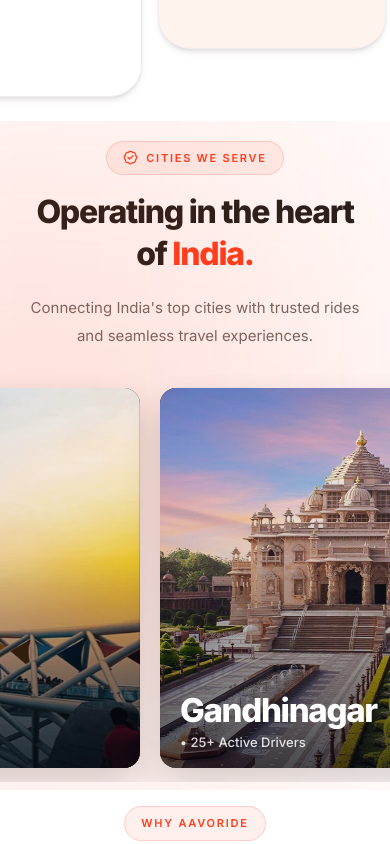
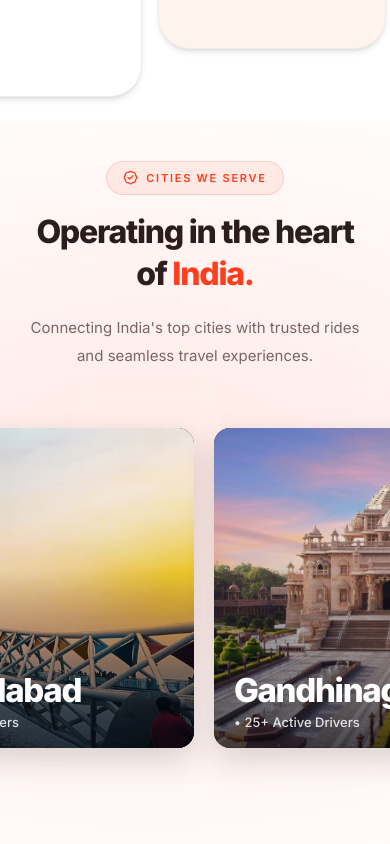
Before and after one commit to kb-patel2005/kpavoseo, a Next.js app: page / in a window 390 px wide. Shown: the part 7980-8824 px from the top of the page. Built offline with nearby package versions, Linux system fonts and the light colour scheme.

Commit message:
add links and all

```diff
--- a/components/landing/Horizontalscroller.tsx
+++ b/components/landing/Horizontalscroller.tsx
@@ -55,14 +55,13 @@ function CityCard({
         city-card
         motion-card-hover
         relative
-        h-[380px]
-        w-[350px]
+        h-[320px]
+        w-[320px]
         shrink-0
         overflow-hidden
         rounded-[16px]
         bg-[#111]
-        shadow-[0_16px_36px_rgba(31,27,24,0.18)]
-      "
+        max-md:shadow-[0_12px_30px_rgba(31,27,24,0.16)] md:min-h-[186px] md:px-6 md:py-6 md:shadow-[0_10px_24px_rgba(31,27,24,0.06)] backdrop-blur-2xl"
     >
       <Image
         alt={city.imageAlt}
@@ -120,7 +119,7 @@ function CityAutoSlideTrack() {
 
     let animationFrame: number;
 
-    const speed = 0.5;
+    const speed = 0.3;
 
     const animate = () => {
       positionRef.current -= speed;
@@ -137,15 +136,10 @@ function CityAutoSlideTrack() {
       const viewportRect =
         viewport.getBoundingClientRect();
 
-      /*
-       * Last card completely leaves
-       * the left side.
-       */
-
       let iwidth = window.innerWidth;
 
       if (lastRect.right <= iwidth - 30) {
-        positionRef.current = 0;
+        positionRef.current = 50;
 
         track.style.transform =
           "translate3d(0, 0, 0)";
@@ -166,11 +160,11 @@ function CityAutoSlideTrack() {
   return (
     <div
       ref={viewportRef}
-      className="w-full overflow-hidden mt-10"
+      className="w-full overflow-hidden mt-15 bg-transparent"
     >
       <div
         ref={trackRef}
-        className="flex w-max gap-5 py-3.5"
+        className="flex w-max gap-5 py-3.5 mb-10"
       >
         {cities.map((city, index) => (
           <CityCard
@@ -189,10 +183,10 @@ export function CitiesSections() {
       className="
         relative
         overflow-hidden
-        pt-5
-        pb-2
-        md:pt-5
-
+        pt-10
+        pb-18
+        md:pt-10
+        bg-tranparent
       "
     >
       <AmbientGlow
@@ -202,14 +196,14 @@ export function CitiesSections() {
           -translate-y-1/2
         "
         style={{
-          width: "570px",
-          height: "570px",
+          width: "800px",
+          height: "280px",
         }}
         tone="orange"
       />
 
       <SectionContainer>
-        <div className="landing-section-body h-full">
+        <div className="landing-section-body bg-transparent h-full">
 
           {/* Eyebrow */}
           <div className="flex justify-center">
--- a/components/landing/footer-section.tsx
+++ b/components/landing/footer-section.tsx
@@ -1,7 +1,7 @@
 "use client";
 
 import { BriefcaseBusiness, Camera, Mail, MapPin, Play, Send, Users } from "lucide-react";
- import {Phone} from "lucide-react";
+import { Phone } from "lucide-react";
 import { usePathname } from "next/navigation";
 import { SectionContainer } from "./shared";
 import { StatusPill } from "./status-pill";
@@ -106,50 +106,66 @@ export function FooterSection() {
               Contact Us
             </h3>
             <div className="mt-5 space-y-4">
-              <div className="group motion-card-hover flex cursor-pointer items-center gap-3 rounded-[20px] border border-[#f2e6df] bg-white px-4 py-4 shadow-[0_12px_24px_rgba(31,27,24,0.04)]">
+
+              {/* Email */}
+              <a
+                href="mailto:aavoride@gmail.com"
+                className="group motion-card-hover flex cursor-pointer items-center gap-3 rounded-[20px] border border-[#f2e6df] bg-white px-4 py-4 shadow-[0_12px_24px_rgba(31,27,24,0.04)]"
+              >
                 <div className="flex h-9 w-9 shrink-0 items-center justify-center rounded-full bg-[rgba(255,62,29,0.08)] text-[var(--primary)] transition-colors duration-300 group-hover:bg-[var(--primary)] group-hover:text-white">
                   <Mail className="h-4 w-4" strokeWidth={2.2} />
                 </div>
+
                 <div className="min-w-0">
                   <p className="text-[12px] font-semibold tracking-[0.06em] text-[#9a918d]">
                     EMAIL SUPPORT
                   </p>
+
                   <p className="mt-1 break-all text-[15px] font-bold text-[#4a4442]">
                     aavoride@gmail.com
                   </p>
                 </div>
-              </div>
+              </a>
 
+
+              {/* Headquarter */}
               <div className="group motion-card-hover flex cursor-pointer items-center gap-3 rounded-[20px] border border-[#f2e6df] bg-white px-4 py-4 shadow-[0_12px_24px_rgba(31,27,24,0.04)]">
                 <div className="flex h-9 w-9 shrink-0 items-center justify-center rounded-full bg-[rgba(255,62,29,0.08)] text-[var(--primary)] transition-colors duration-300 group-hover:bg-[var(--primary)] group-hover:text-white">
                   <MapPin className="h-4 w-4" strokeWidth={2.2} />
                 </div>
+
                 <div className="min-w-0">
                   <p className="text-[12px] font-semibold tracking-[0.06em] text-[#9a918d]">
                     HEADQUARTER
                   </p>
+
                   <p className="mt-1 text-[15px] font-bold text-[#4a4442]">
                     Ahmedabad, India
                   </p>
                 </div>
               </div>
-              <div className="group motion-card-hover flex cursor-pointer items-center gap-3 rounded-[20px] border border-[#f2e6df] bg-white px-4 py-4 shadow-[0_12px_24px_rgba(31,27,24,0.04)]">
+
+
+              {/* Phone */}
+              <a
+                href="tel:+919712387840"
+                className="group motion-card-hover flex cursor-pointer items-center gap-3 rounded-[20px] border border-[#f2e6df] bg-white px-4 py-4 shadow-[0_12px_24px_rgba(31,27,24,0.04)]"
+              >
                 <div className="flex h-9 w-9 shrink-0 items-center justify-center rounded-full bg-[rgba(255,62,29,0.08)] text-[var(--primary)] transition-colors duration-300 group-hover:bg-[var(--primary)] group-hover:text-white">
-
                   <Phone className="h-4 w-4" strokeWidth={2.2} />
                 </div>
-
-
 
                 <div className="min-w-0">
                   <p className="text-[12px] font-semibold tracking-[0.06em] text-[#9a918d]">
                     CONTACT US
                   </p>
+
                   <p className="mt-1 text-[15px] font-bold text-[#4a4442]">
                     +91 9712387840
                   </p>
                 </div>
-              </div>
+              </a>
+
             </div>
           </div>
         </div>
--- a/components/landing/landing-page.tsx
+++ b/components/landing/landing-page.tsx
@@ -46,9 +46,7 @@ export function LandingPage() {
       {/* <Reveal delayMs={40}>
         <HowItWorksSectionOld />
       </Reveal> */}
-      {/* <Reveal delayMs={40}>
-        <CitiesSection />
-      </Reveal> */}
+
       <CitiesSections/>
       <Reveal delayMs={40}>
         <AppExperienceSection />
```
